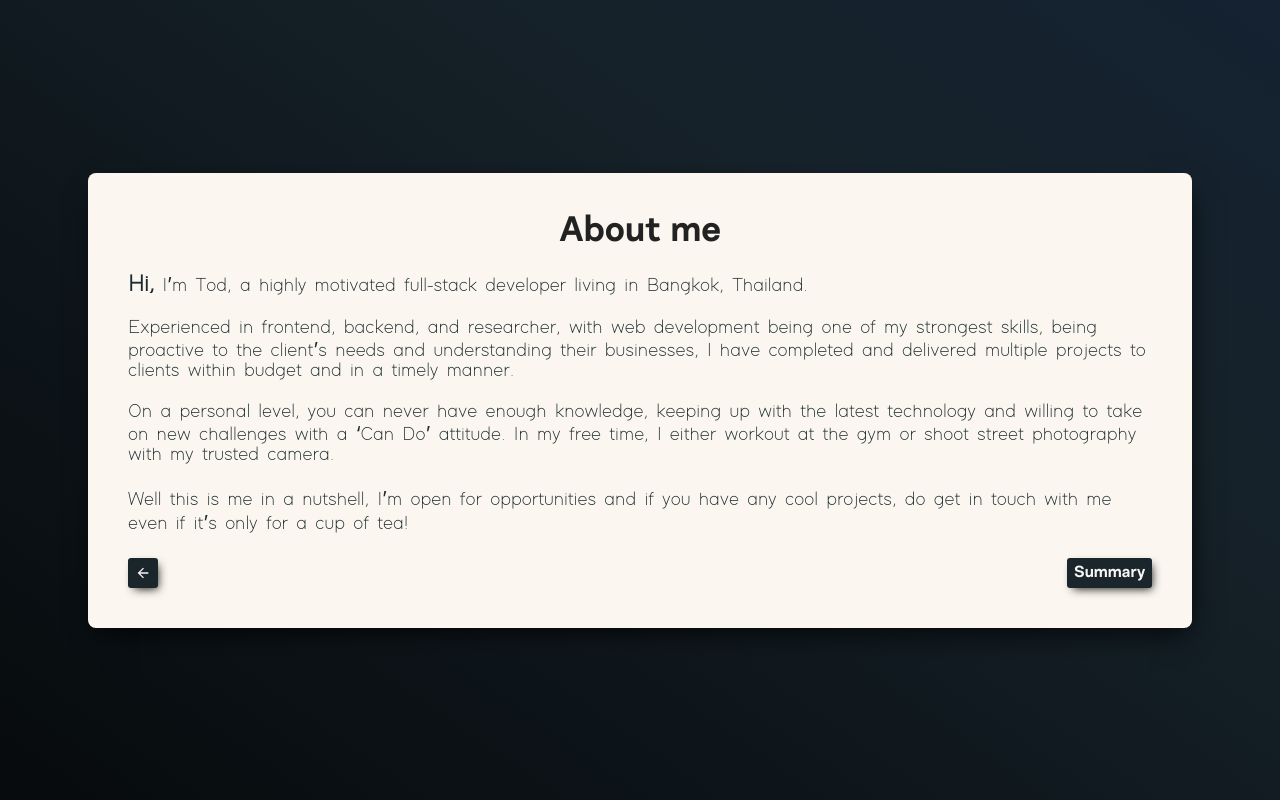
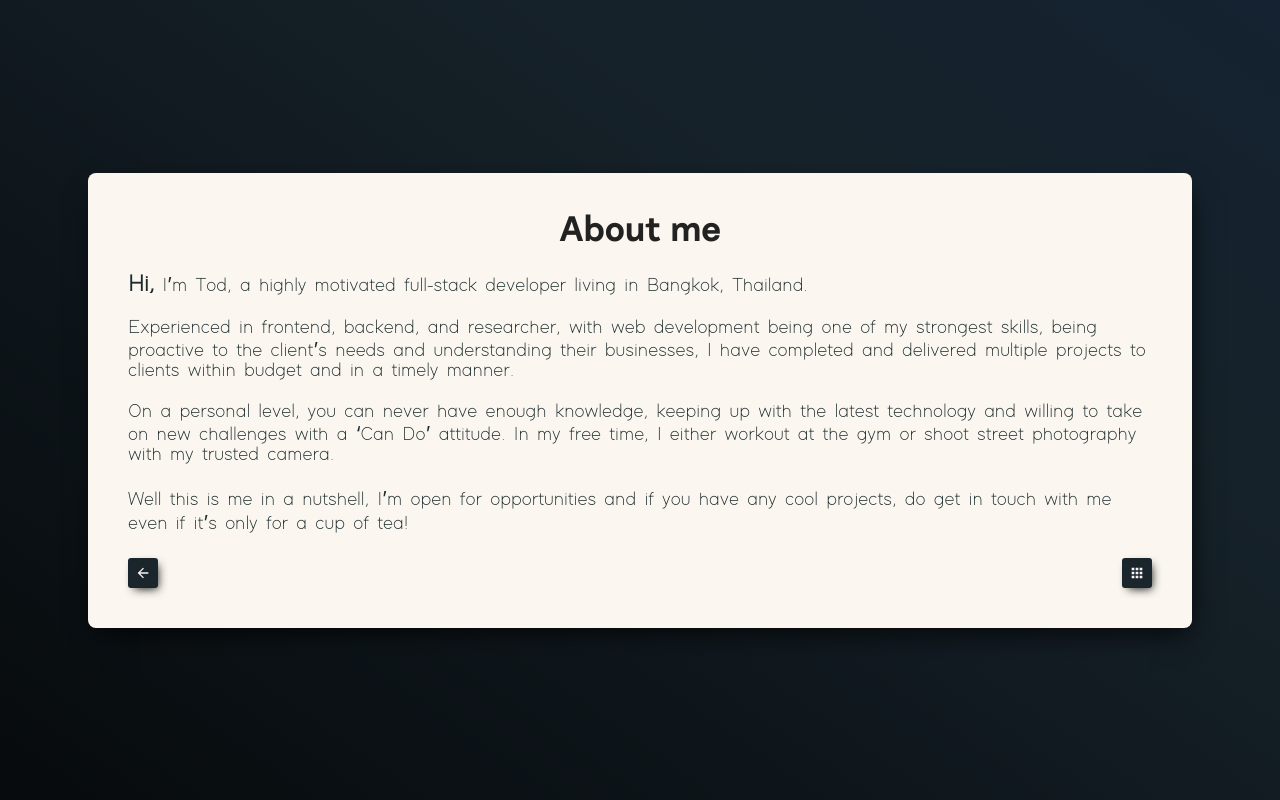
Before and after one commit to NV4RE/portfolio, a React (Create React App) app: page /aboutMe in a window 1280 px wide. Built offline with nearby package versions, Linux system fonts and the light colour scheme.

Commit message:
Use icon

```diff
--- a/src/components/Navigator/index.tsx
+++ b/src/components/Navigator/index.tsx
@@ -13,7 +13,7 @@ const Between = styled.div`
 
 interface IProps {
   next?: string;
-  nextName?: string;
+  label?: React.ReactNode;
 }
 
 export default (props: IProps) => {
@@ -27,7 +27,7 @@ export default (props: IProps) => {
         className="hvr-forward"
         onClick={() => history.push(props.next ?? "/")}
       >
-        {props.nextName ?? <MdHome />}
+        {props.label ?? <MdHome />}
       </Button>
     </Between>
   );
--- a/src/containers/AboutMe/index.tsx
+++ b/src/containers/AboutMe/index.tsx
@@ -1,4 +1,5 @@
 import React from "react";
+import { MdApps } from "react-icons/md";
 import styled from "styled-components";
 import Body from "../../components/Body";
 import Navigator from "../../components/Navigator";
@@ -47,7 +48,7 @@ export default () => {
             for a cup of tea!
           </Paragraph>
         </Content>
-        <Navigator next="summary" nextName="Summary" />
+        <Navigator next="summary" label={<MdApps />} />
       </Body>
     </Container>
   );
--- a/src/containers/Summary/index.tsx
+++ b/src/containers/Summary/index.tsx
@@ -1,4 +1,5 @@
 import React, { useEffect, useState } from "react";
+import { MdCall } from "react-icons/md";
 import styled from "styled-components";
 import Body from "../../components/Body";
 import Navigator from "../../components/Navigator";
@@ -331,7 +332,7 @@ export default () => {
             <Tag key={s.name}>{s.name}</Tag>
           ))}
         </Content>
-        <Navigator next="/contact" nextName="Contact" />
+        <Navigator next="/contact" label={<MdCall />} />
       </Body>
     </Container>
   );
```
